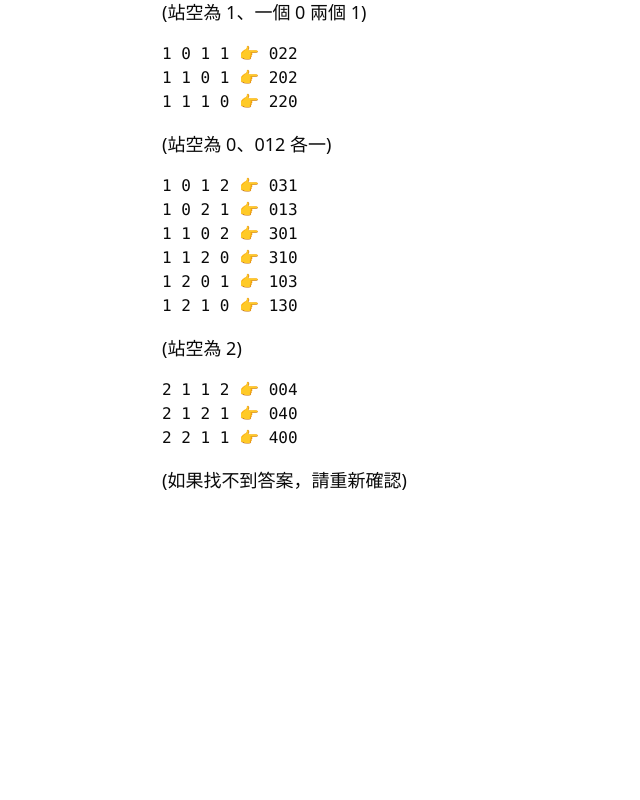
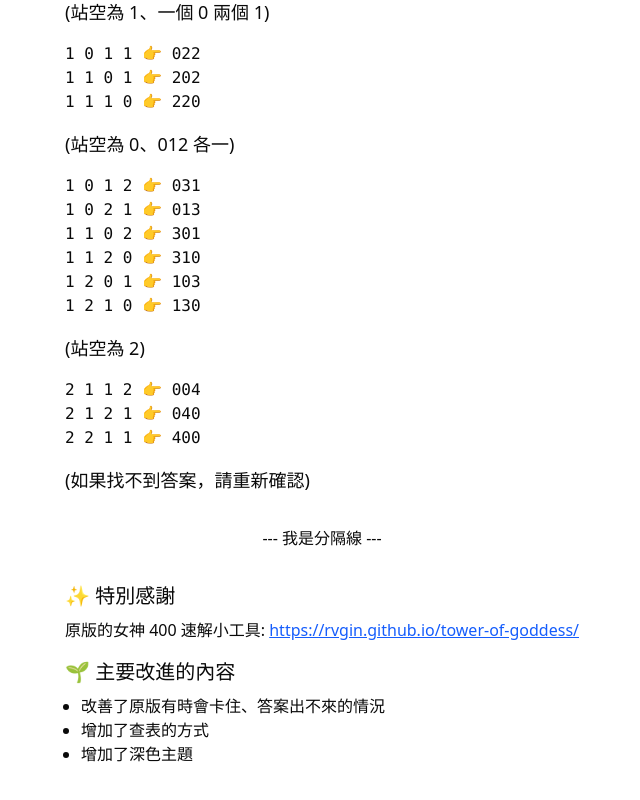
Before and after one commit to jonz94/artale-tower-of-goddess-400-tool-plus, a Next.js app: page / in a window 1280 px wide. Shown: the part 800-1600 px from the top of the page, without its empty margins (318-958 px from the left). Before the commit the page ends 1358 px from the top, so only its background shows below. Built offline with nearby package versions, Linux system fonts and the light colour scheme.

Commit message:
feat: add special thanks and changelogs

```diff
--- a/app/page.tsx
+++ b/app/page.tsx
@@ -6,6 +6,7 @@ import { Card, CardContent, CardFooter } from '@/components/ui/card'
 import { RadioGroup, RadioGroupItem } from '@/components/ui/radio-group'
 import { cn } from '@/lib/utils'
 import { LucideTrash2 } from 'lucide-react'
+import Link from 'next/link'
 import { RadioGroup as RadioGroupPrimitive } from 'radix-ui'
 import { useId, useState } from 'react'
 
@@ -141,6 +142,33 @@ export default function Home() {
           <h3 className="text-lg">(如果找不到答案，請重新確認)</h3>
         </div>
 
+        <div className="text-center">--- 我是分隔線 ---</div>
+
+        <div className="flex flex-col gap-y-4">
+          <div className="flex flex-col gap-y-2">
+            <h2 className="text-xl">✨ 特別感謝</h2>
+            <p>
+              <span>原版的女神 400 速解小工具: </span>
+              <Link
+                href="https://rvgin.github.io/tower-of-goddess/"
+                prefetch={false}
+                className="text-blue-600 underline"
+              >
+                https://rvgin.github.io/tower-of-goddess/
+              </Link>
+            </p>
+          </div>
+
+          <div className="flex flex-col gap-y-2">
+            <h2 className="text-xl">🌱 主要改進的內容</h2>
+            <ul className="ml-4 list-disc">
+              <li>改善了原版有時會卡住、答案出不來的情況</li>
+              <li>增加了查表的方式</li>
+              <li>增加了深色主題</li>
+            </ul>
+          </div>
+        </div>
+
         {/* TODO: change this into footer */}
         <div className="invisible h-8">留白用</div>
       </div>
```
